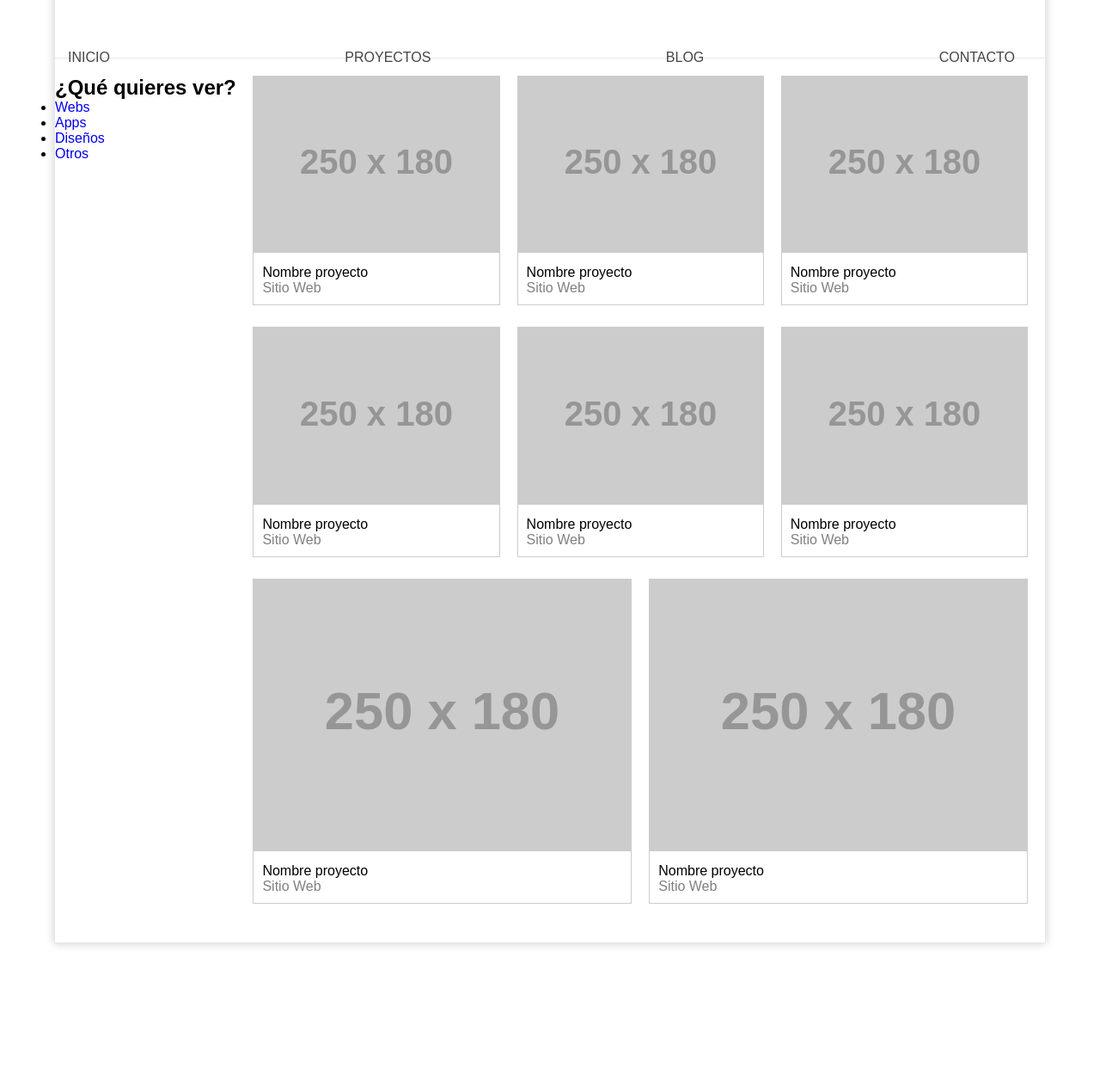
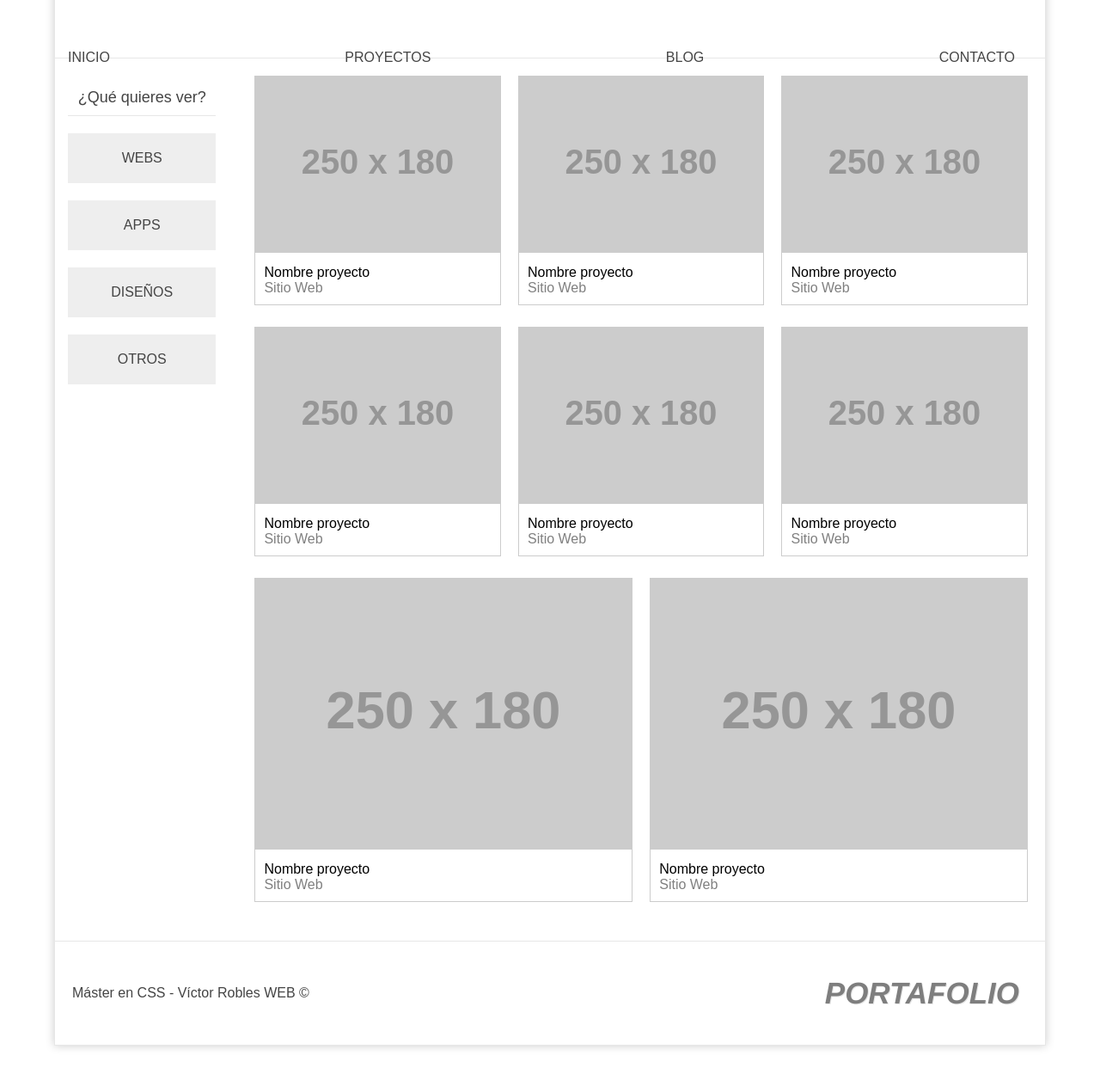
Before and after one commit to Andrus123/maquetacion-3, a plain HTML site: page index.html in a window 1280 px wide. Shown: the part 94-1350 px from the top of the page at 86% size. Before the commit the page ends 1231 px from the top, so only its background shows below. Drawn offline with Linux system fonts and the light colour scheme; placeholder pictures from the web are drawn by us.

Commit message:
Flexbox de la barra lateral y Footer
le damos al aside un flexbasis del 15%, margin right de 30px, un padding 15px, display:flex para manejarlo como queramos, un flex-direction: column;  para colocarlo como columna, un flexwrap wrap para que los elementos no se salgan de la caja

el subtitulo lo seleccionamos con #aside h2 le damos un display block, width 100%, fontsize de 18px, fontweight 100, color medio gris padins margins y border, y lo centramos con text-align

Para el Footer, añadimos en el HTML, debajo de la section, un footer con id footer, un div con class logo, donde escribimos Portafolio, y debajo otro div con class info, le agregamos la info de la pagina

en CSS, seleccionamos ese footer con #footer, le damos un display flex,flex-direction row para que sea como fila, flex-flow row wrap para que tenga wrap y no se salga, justify content flexend para que empieze desde el final el logo, hieght de 120px, align-items center, y bordertop 1px solid

seleccionamos el #footer .logo, le damos opacity, flexbasis auto, flexgrow 1 para darle responsive, order 2 para llevarlo al final de la fila, text align right, margin righ 20px

seleccionamos #footer .info le damos un flexgrow de 1 igual para responsive, order 1 para que esté al comienzo, margin left de 20px

```diff
--- a/index.html
+++ b/index.html
@@ -133,6 +133,16 @@
                 </section>
                 <!--Fin Contenido-->
 
+                <footer id="footer">
+                    <div class="logo">
+                        Portafolio
+                    </div>
+
+                    <div class="info">
+                        Máster en CSS - Víctor Robles WEB &copy;
+                    </div>
+                </footer>
+
             </div>
             <!--Fin Container-->
         </body>
--- a/styles.css
+++ b/styles.css
@@ -30,6 +30,11 @@
 .logo{
     flex-grow: 1; /*para que aparte de contar su tamaño preestablecido, si se reduce la pantalla, mantenga ese espacio*/
     flex-basis: 60%;
+
+    font-family: Helvetica;
+    font-style: italic;
+    font-weight: 900;
+    font-size: 35px;
 
     padding: 10px;
     margin-left: 20px;
@@ -118,3 +123,75 @@
     font-size: 16px;
     color: gray;
 }
+
+#aside{
+    flex-basis: 15%;
+    margin-right: 30px;
+    padding: 15px;
+
+    display: flex;
+    flex-direction: column;
+    flex-wrap: wrap;
+}
+
+#aside h2{
+    display: block;
+    width: 100%;
+    font-size: 18px;
+    font-weight: 100;
+    color: #444;
+    padding-bottom: 10px;
+    margin-bottom: 20px;
+    border-bottom: 1px solid rgba(225, 225, 226, 0.8);
+    text-align: center;
+}
+
+#aside ul{
+    list-style: none;
+}
+
+#aside ul li{
+    padding-bottom: 20px;
+}
+
+#aside a{
+    display: block;
+    padding: 20px;
+    background: #eee;
+    color: #444444;
+    text-align: center;
+    text-transform: uppercase;
+    transition: all 300ms;
+}
+
+#aside a:hover{
+    background: #444;
+    color: #eee;
+}
+
+#footer{
+    display: flex;
+    flex-direction: row;
+    flex-flow: row wrap;
+    justify-content: flex-end;
+
+    height: 120px;
+    align-items: center;
+    border-top: 1px solid rgba(225, 225, 226, 0.8);
+}
+
+#footer .logo{
+    opacity: 0.5;
+    flex-basis: auto;
+    flex-grow: 1;
+    order: 2;
+    text-align: right;
+    margin-right: 20px;
+}
+
+#footer .info{
+    flex-grow: 1;
+    order: 1;
+    margin-left: 20px;
+    color: #444;
+}
```
